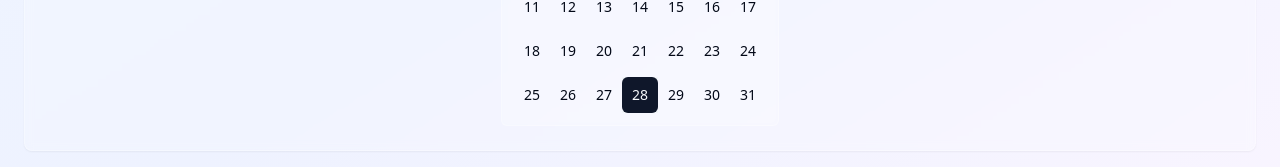
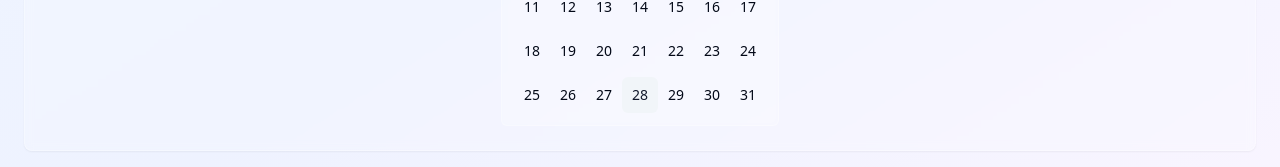
Before and after one commit to mahadahmedpalla/glass-schedule-board, a React (Vite) app: page / in a window 1280 px wide. Shown: the part 529-696 px from the top of the page. Built offline with nearby package versions, Linux system fonts and the light colour scheme; no server answers; the database is empty.

Commit message:
Fix: Calendar date highlighting issue
The calendar was highlighting the first date by default. This commit fixes the issue by ensuring that dates are only highlighted when they have materials assigned.

```diff
--- a/src/components/Dashboard.tsx
+++ b/src/components/Dashboard.tsx
@@ -22,7 +22,7 @@ const Dashboard: React.FC<DashboardProps> = ({
   onSettingsClick,
   onDateClick
 }) => {
-  const [selectedDate, setSelectedDate] = useState<Date | undefined>(new Date());
+  const [selectedDate, setSelectedDate] = useState<Date | undefined>(undefined);
   const [selectedSubjectFilter, setSelectedSubjectFilter] = useState<string>('all');
 
   // Filter materials based on selected subject
@@ -45,12 +45,17 @@ const Dashboard: React.FC<DashboardProps> = ({
 
   const handleDateSelect = (date: Date | undefined) => {
     if (date) {
-      setSelectedDate(date);
       const dateMaterials = filteredMaterials.filter(m =>
         isSameDay(new Date(m.date), date)
       );
+
+      // Only set as selected if the date has materials
       if (dateMaterials.length > 0) {
+        setSelectedDate(date);
         onDateClick(date, dateMaterials);
+      } else {
+        // Clear selection if date has no materials
+        setSelectedDate(undefined);
       }
     }
   };
```
